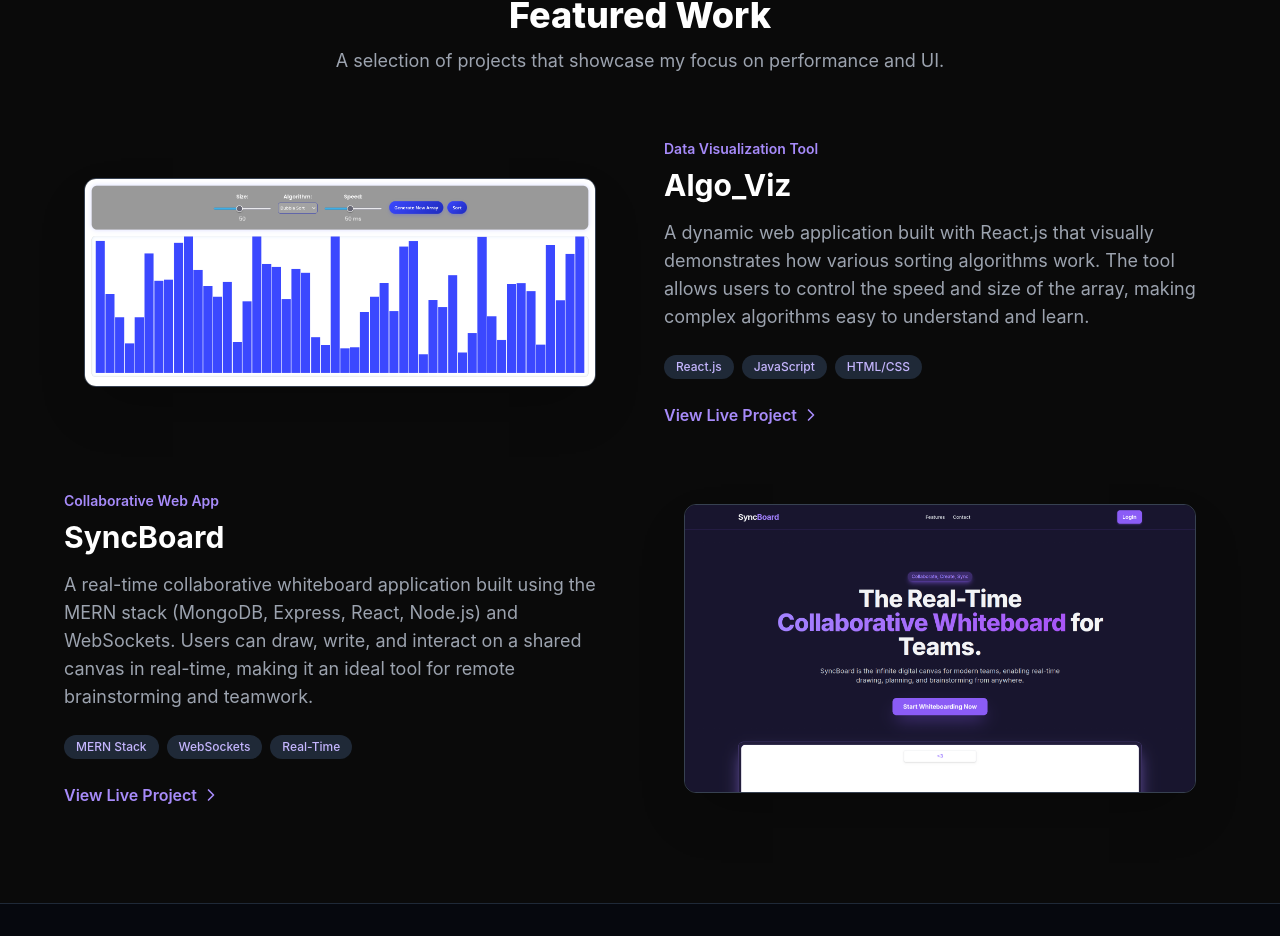
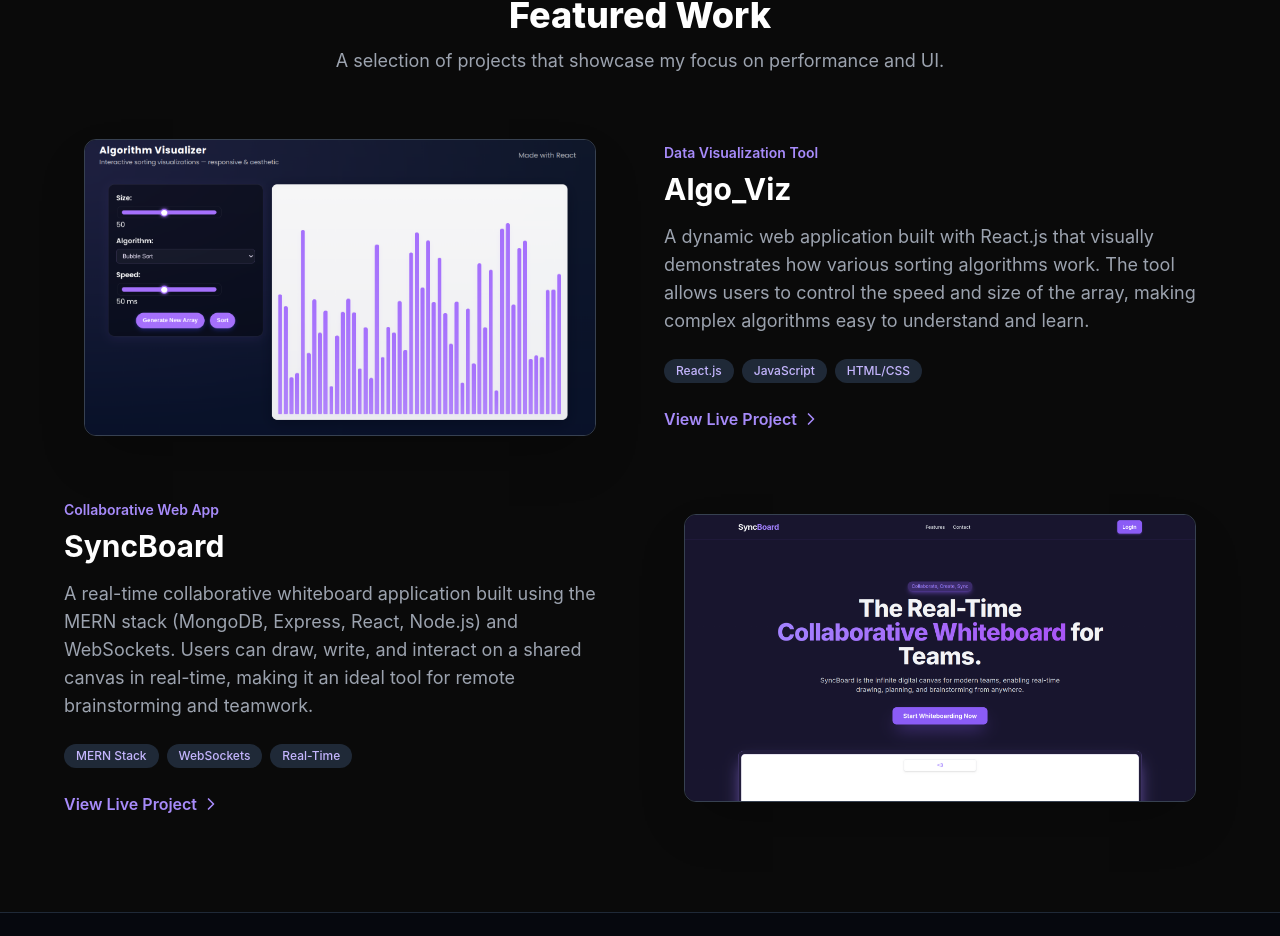
Before and after one commit to noturbob/portfolio-app, a React (Create React App) app: page / in a window 1280 px wide. Shown: the part 2179-3115 px from the top of the page. Built offline with nearby package versions, Linux system fonts and the light colour scheme.

Commit message:
Added new thumbnails for projects

```diff
--- a/src/components/ProjectsSection.jsx
+++ b/src/components/ProjectsSection.jsx
@@ -9,7 +9,7 @@ const projects = [
         category: "Data Visualization Tool",
         description: "A dynamic web application built with React.js that visually demonstrates how various sorting algorithms work. The tool allows users to control the speed and size of the array, making complex algorithms easy to understand and learn.",
         tags: ["React.js", "JavaScript", "HTML/CSS"],
-        imageUrl: "/algo-viz-thumbnail.png",
+        imageUrl: "/algo-viz.png",
         imageAlt: "Sorting Algorithm Visualizer",
         isReversed: false,
         // ✅ FIRST PROJECT LINK INSERTED HERE
```
Also changed, not shown: public/algo-viz-thumbnail.png (deleted), public/algo-viz.png (added).
